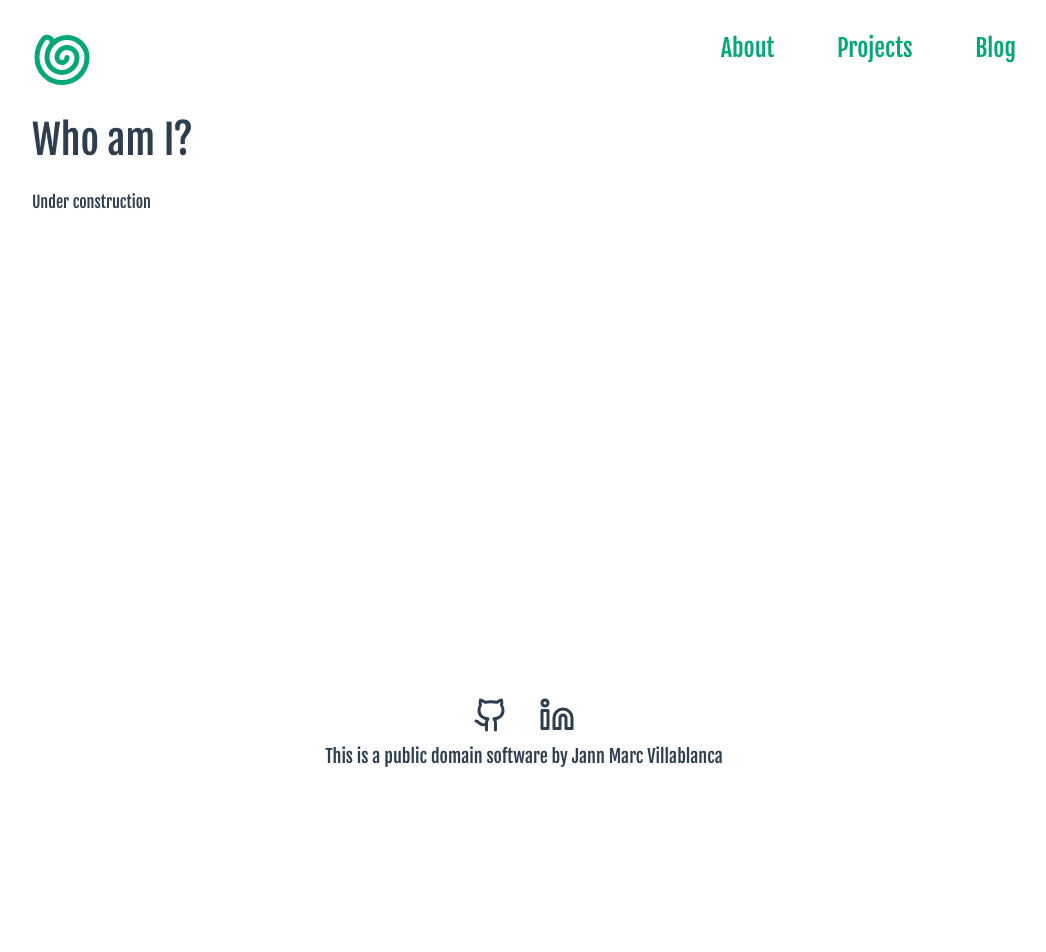
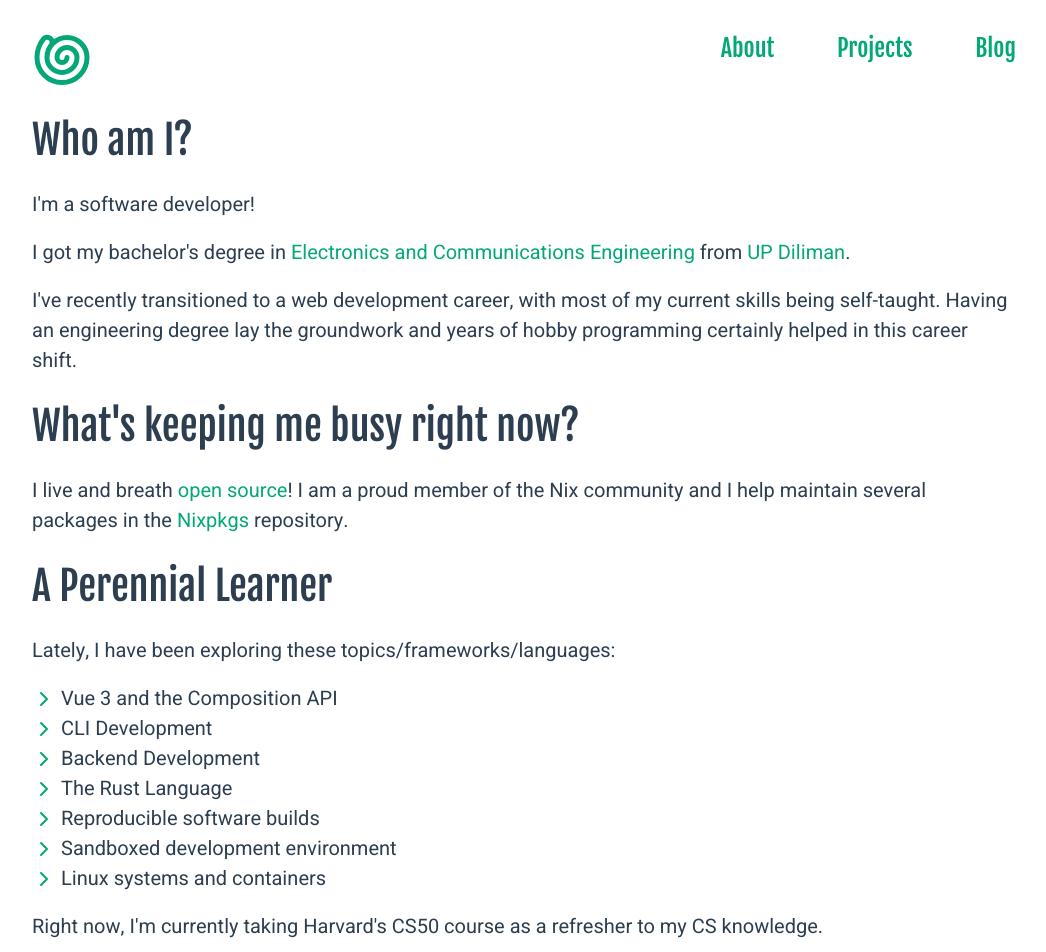
Before and after one commit to jfvillablanca/portfolio, a Vue app: page /about in a window 1280 px wide. Shown: the top 952 px of the page, without its empty margins (116-1162 px from the left). Before the commit the page ends 800 px from the top, so only its background shows below. Built offline with nearby package versions, Linux system fonts and the light colour scheme.

Commit message:
feat: populate AboutView with details

```diff
--- a/src/views/AboutView.vue
+++ b/src/views/AboutView.vue
@@ -1,14 +1,105 @@
-<script setup lang="ts"></script>
+<script setup lang="ts">
+import { ChevronRight } from 'lucide-vue-next'
+const thingsToLearn = [
+    'Vue 3 and the Composition API',
+    'CLI Development',
+    'Backend Development',
+    'The Rust Language',
+    'Reproducible software builds',
+    'Sandboxed development environment',
+    'Linux systems and containers',
+]
+</script>
 
 <template>
-    <h1 class="section-header">Who am I?</h1>
-    <h1>Under construction</h1>
+    <div class="container">
+        <h1 class="section-header">Who am I?</h1>
+        <p class="section-paragraph font-sans">I'm a software developer!</p>
+        <p class="section-paragraph font-sans">
+            I got my bachelor's degree in
+            <span class="accented">Electronics and Communications Engineering</span> from
+            <span class="accented">UP Diliman</span>.
+        </p>
+        <p class="section-paragraph font-sans">
+            I've recently transitioned to a web development career, with most of my current skills
+            being self-taught. Having an engineering degree lay the groundwork and years of hobby
+            programming certainly helped in this career shift.
+        </p>
+
+        <h1 class="section-header">What's keeping me busy right now?</h1>
+        <p class="section-paragraph font-sans">
+            I live and breath <span class="accented">open source</span>! I am a proud member of the
+            Nix community and I help maintain several packages in the
+            <a href="https://github.com/NixOS/nixpkgs" target="_blank">Nixpkgs</a>
+            repository.
+        </p>
+
+        <h1 class="section-header">A Perennial Learner</h1>
+        <p class="section-paragraph font-sans">
+            Lately, I have been exploring these topics/frameworks/languages:
+        </p>
+        <ul>
+            <li v-for="thing in thingsToLearn" :key="thing" class="things-to-learn font-sans">
+                <ChevronRight />
+                <p>{{ thing }}</p>
+            </li>
+        </ul>
+        <p class="section-paragraph font-sans">
+            Right now, I'm currently taking Harvard's CS50 course as a refresher to my CS knowledge.
+        </p>
+
+        <h1 class="section-header">Beyond the keyboard and screen</h1>
+        <p class="section-paragraph font-sans">
+            When not immersed on coding a new project or creating/reviewing pull requests to
+            Nixpkgs, I'll be teaching myself the guitar and bass; diving into music theory, and
+            transcribing jazz solos or comping to bossa rhythms.
+        </p>
+    </div>
 </template>
 
 <style scoped lang="scss">
-.section-header {
-    margin-block: 2rem;
+.container {
+    --color-accent: #04a777;
+    a,
+    .accented {
+        text-decoration: none;
+        color: var(--color-accent);
+        transition: 0.4s;
+    }
 
-    font-size: 4rem;
+    @media (prefers-color-scheme: dark) {
+        --color-accent: #4cfac6;
+        a,
+        .accented {
+            color: var(--color-accent);
+        }
+    }
+
+    .section-header {
+        margin-block: 2rem;
+
+        font-size: 4rem;
+    }
+
+    ul,
+    .section-paragraph {
+        margin-bottom: 1.8rem;
+
+        font-size: 2rem;
+    }
+
+    .things-to-learn {
+        display: flex;
+        align-items: center;
+        gap: 0.5rem;
+
+        p {
+            height: 100%;
+        }
+
+        svg {
+            color: var(--color-accent);
+        }
+    }
 }
 </style>
```
